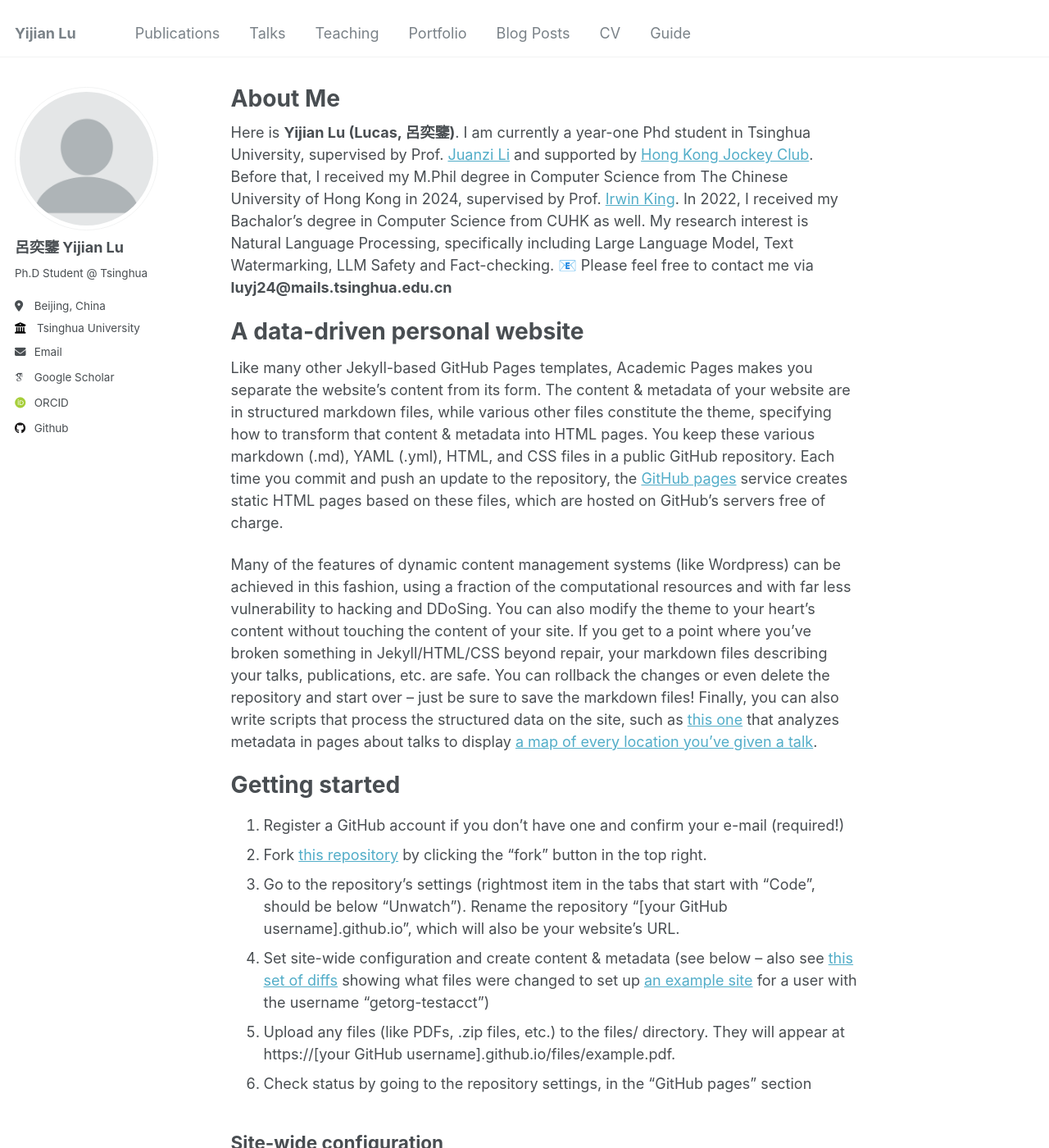
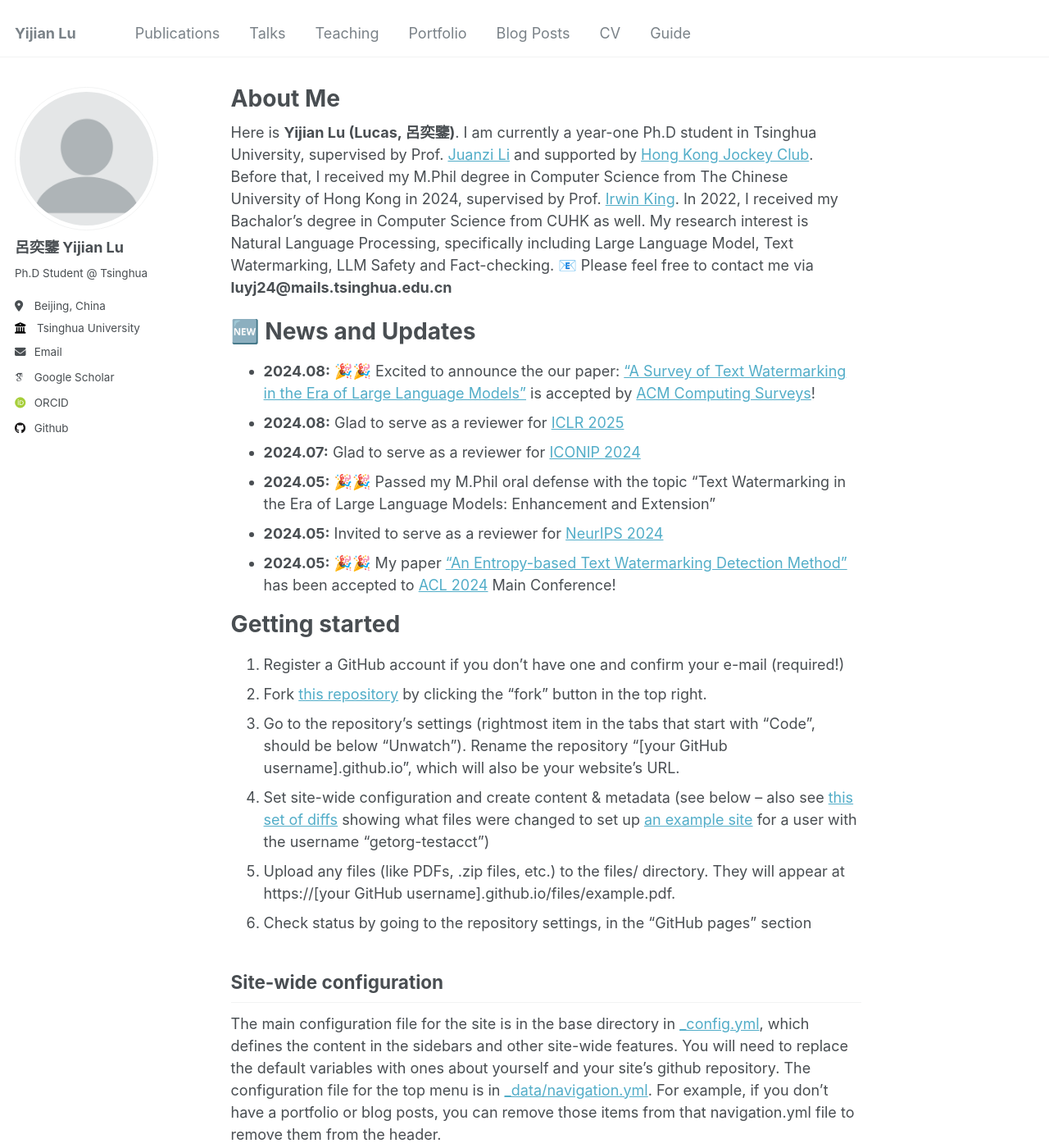
Before and after one commit to luyijian3/luyijian3.github.io, a Jekyll site: the page built from _pages/about.md, in a window 1280 px wide and 1400 px high. Shown: the whole window at 82% size. Built offline with Jekyll 4.4.1, drawn with Linux system fonts in a browser that asks for light colours; some web fonts are replaced.

Commit message:
Update about.md

```diff
--- a/_pages/about.md
+++ b/_pages/about.md
@@ -8,15 +8,18 @@ redirect_from:
 ---
 
 Here is **Yijian Lu (Lucas, 呂奕鑒)**.
-I am currently a year-one Phd student in Tsinghua University, supervised by Prof. [Juanzi Li](https://keg.cs.tsinghua.edu.cn/persons/ljz/) and supported by [Hong Kong Jockey Club](https://jcscholarships.hk/en). Before that, I received my M.Phil degree in Computer Science from The Chinese University of Hong Kong in 2024, supervised by Prof. [Irwin King](https://scholar.google.com/citations?user=MXvC7tkAAAAJ&hl=en). In 2022, I received my Bachalor's degree in Computer Science from CUHK as well.
+I am currently a year-one Ph.D student in Tsinghua University, supervised by Prof. [Juanzi Li](https://keg.cs.tsinghua.edu.cn/persons/ljz/) and supported by [Hong Kong Jockey Club](https://jcscholarships.hk/en). Before that, I received my M.Phil degree in Computer Science from The Chinese University of Hong Kong in 2024, supervised by Prof. [Irwin King](https://scholar.google.com/citations?user=MXvC7tkAAAAJ&hl=en). In 2022, I received my Bachalor's degree in Computer Science from CUHK as well.
 My research interest is Natural Language Processing, specifically including Large Language Model, Text Watermarking, LLM Safety and Fact-checking.
 📧 Please feel free to contact me via **luyj24@mails.tsinghua.edu.cn**
 
-A data-driven personal website
+🆕 News and Updates
 ======
-Like many other Jekyll-based GitHub Pages templates, Academic Pages makes you separate the website's content from its form. The content & metadata of your website are in structured markdown files, while various other files constitute the theme, specifying how to transform that content & metadata into HTML pages. You keep these various markdown (.md), YAML (.yml), HTML, and CSS files in a public GitHub repository. Each time you commit and push an update to the repository, the [GitHub pages](https://pages.github.com/) service creates static HTML pages based on these files, which are hosted on GitHub's servers free of charge.
-
-Many of the features of dynamic content management systems (like Wordpress) can be achieved in this fashion, using a fraction of the computational resources and with far less vulnerability to hacking and DDoSing. You can also modify the theme to your heart's content without touching the content of your site. If you get to a point where you've broken something in Jekyll/HTML/CSS beyond repair, your markdown files describing your talks, publications, etc. are safe. You can rollback the changes or even delete the repository and start over -- just be sure to save the markdown files! Finally, you can also write scripts that process the structured data on the site, such as [this one](https://github.com/academicpages/academicpages.github.io/blob/master/talkmap.ipynb) that analyzes metadata in pages about talks to display [a map of every location you've given a talk](https://academicpages.github.io/talkmap.html).
+- **2024.08:** 🎉🎉 Excited to announce the our paper: [“A Survey of Text Watermarking in the Era of Large Language Models”](https://survey-text-watermark.github.io/index.html) is accepted by [ACM Computing Surveys](https://dl.acm.org/journal/csur)!
+- **2024.08:** Glad to serve as a reviewer for [ICLR 2025](https://iclr.cc/)
+- **2024.07:** Glad to serve as a reviewer for [ICONIP 2024](https://iconip2024.org/)
+- **2024.05:** 🎉🎉 Passed my M.Phil oral defense with the topic "Text Watermarking in the Era of Large Language Models: Enhancement and Extension"
+- **2024.05:** Invited to serve as a reviewer for [NeurIPS 2024](https://neurips.cc/)
+- **2024.05:** 🎉🎉 My paper ["An Entropy-based Text Watermarking Detection Method"](https://aclanthology.org/2024.acl-long.630/) has been accepted to [ACL 2024](https://2024.aclweb.org/) Main Conference!
 
 Getting started
 ======
```
